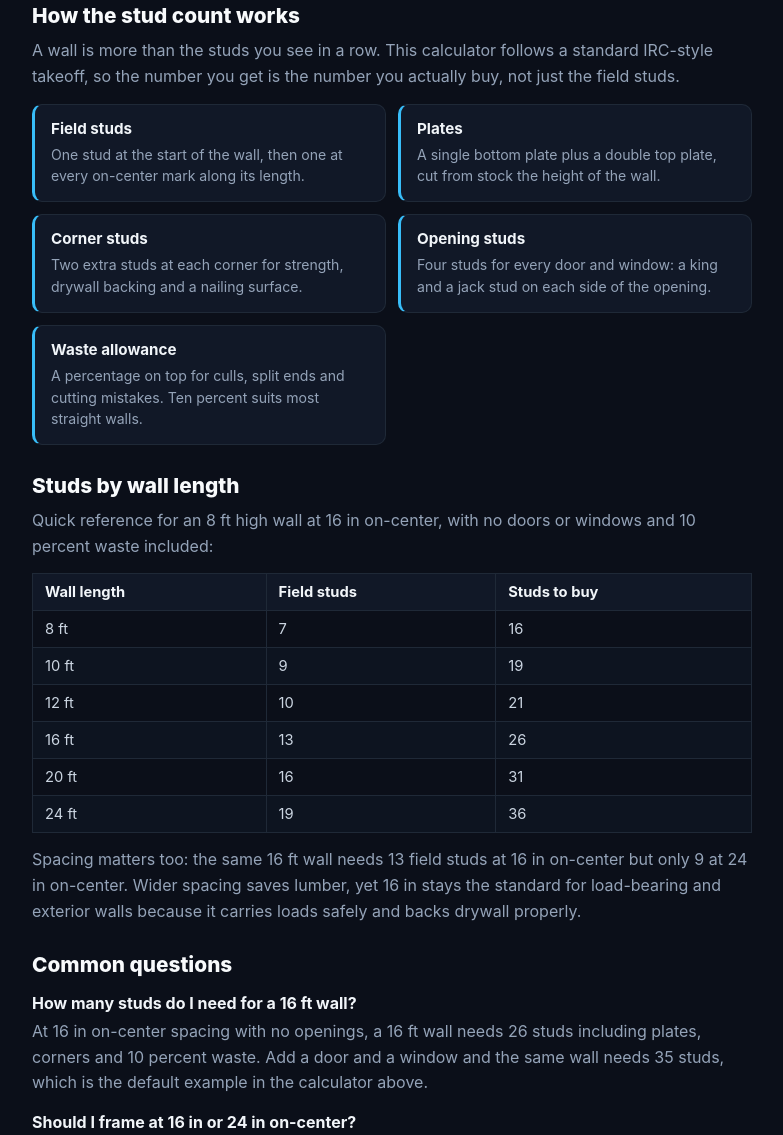
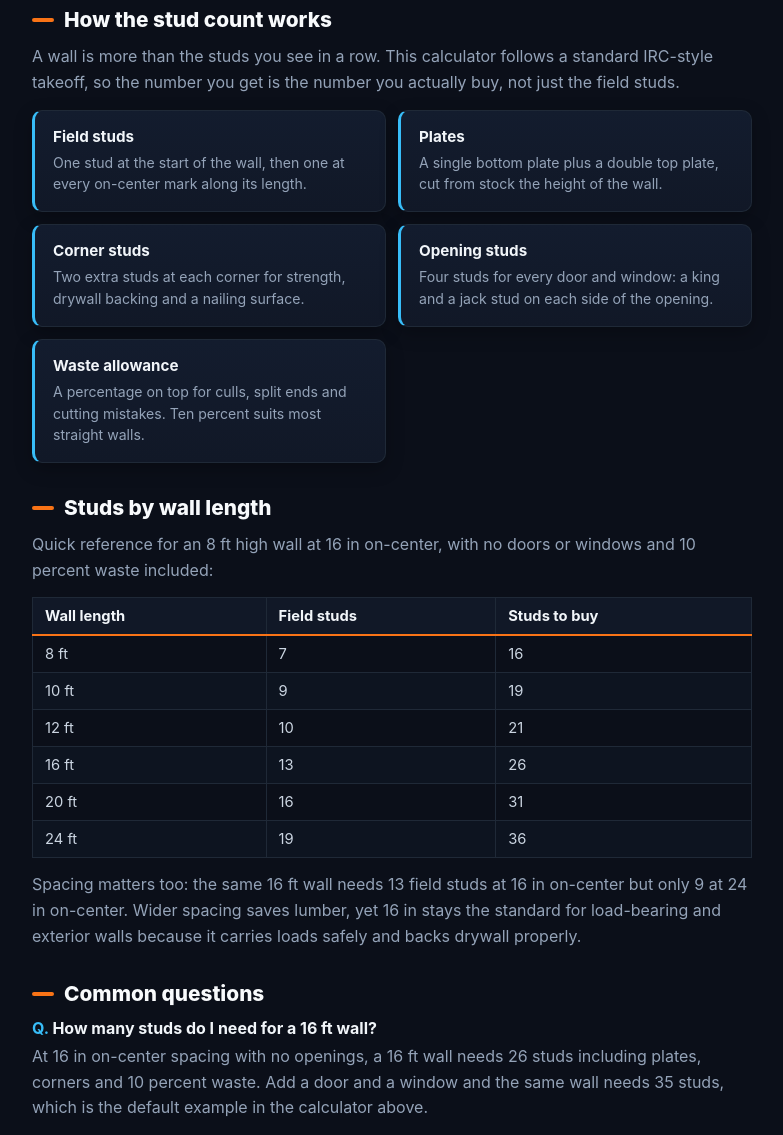
Before and after one commit to Aamirtechseo/wall-calculator, a plain HTML site: page index.html in a window 1280 px wide. Shown: the part 761-1896 px from the top of the page, without its empty margins (248-1031 px from the left). Drawn offline with Linux system fonts and the light colour scheme.

Commit message:
Polish section design and bust the stylesheet cache (v2)

```diff
--- a/index.html
+++ b/index.html
@@ -5,7 +5,7 @@
 <meta name="viewport" content="width=device-width, initial-scale=1.0">
 <meta name="description" content="Count framing studs for any wall with this mini wall stud calculator demo, then run the full takeoff with drywall, screws and costs on the main site.">
 <title>Wall Stud Calculator: Count 2x4 and 2x6 Framing Studs</title>
-<link rel="stylesheet" href="style.css">
+<link rel="stylesheet" href="style.css?v=2">
 <script type="application/ld+json">
 {
   "@context": "https://schema.org",
--- a/style.css
+++ b/style.css
@@ -77,16 +77,33 @@ body {
 .wc-num { display: block; font-size: 1.5rem; font-weight: 800; color: #F8FAFC; }
 .wc-label { display: block; font-size: 0.72rem; color: #94A3B8; margin-top: 4px; text-transform: uppercase; letter-spacing: 0.04em; }
 .wc-note { margin-top: 14px; font-size: 0.85rem; color: #94A3B8; line-height: 1.5; }
-.wc-section { margin-top: 28px; }
-.wc-section h2 { font-size: 1.3rem; font-weight: 800; color: #F8FAFC; margin-bottom: 10px; }
+.wc-section { margin-top: 32px; }
+.wc-section h2 {
+  font-size: 1.3rem;
+  font-weight: 800;
+  color: #F8FAFC;
+  margin-bottom: 12px;
+  display: flex;
+  align-items: center;
+  gap: 10px;
+}
+.wc-section h2::before {
+  content: "";
+  width: 22px;
+  height: 4px;
+  border-radius: 2px;
+  background: #F97316;
+  flex: none;
+}
 .wc-lead { color: #94A3B8; line-height: 1.6; margin-bottom: 14px; }
 .wc-cards { display: grid; grid-template-columns: 1fr 1fr; gap: 12px; }
 .wc-mini {
-  background: #111827;
+  background: linear-gradient(180deg, #131C2E 0%, #111827 100%);
   border: 1px solid #1F2937;
   border-left: 3px solid #38BDF8;
   border-radius: 10px;
-  padding: 14px 16px;
+  padding: 16px 18px;
+  box-shadow: 0 6px 18px rgba(0, 0, 0, 0.25);
 }
 .wc-mini h3 { font-size: 0.95rem; font-weight: 700; color: #F1F5F9; margin-bottom: 6px; }
 .wc-mini p { font-size: 0.88rem; color: #94A3B8; line-height: 1.55; }
@@ -97,10 +114,20 @@ body {
   text-align: left;
   font-size: 0.92rem;
 }
-.wc-table th { background: #111827; color: #F1F5F9; font-weight: 700; }
+.wc-table th { background: #111827; color: #F1F5F9; font-weight: 700; border-bottom: 2px solid #F97316; }
 .wc-table td { color: #CBD5E1; }
 .wc-table tbody tr:nth-child(even) td { background: #0D1420; }
-.wc-faq h3 { font-size: 1rem; font-weight: 700; color: #F1F5F9; margin: 16px 0 6px; }
+.wc-table tbody tr:hover td { background: #131C2E; }
+.wc-faq h3 {
+  font-size: 1rem;
+  font-weight: 700;
+  color: #F1F5F9;
+  margin: 18px 0 6px;
+  border-top: 1px solid #1F2937;
+  padding-top: 18px;
+}
+.wc-faq h3:first-child { border-top: none; padding-top: 0; margin-top: 4px; }
+.wc-faq h3::before { content: "Q. "; color: #38BDF8; }
 .wc-faq p { color: #94A3B8; line-height: 1.6; }
 .wc-foot { margin-top: 20px; text-align: center; color: #94A3B8; line-height: 1.6; }
 .wc-brand { font-size: 0.8rem; color: #64748B; margin-top: 6px; }
```
